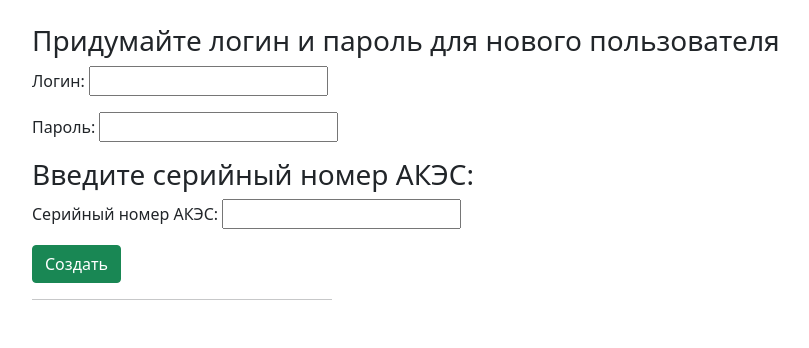
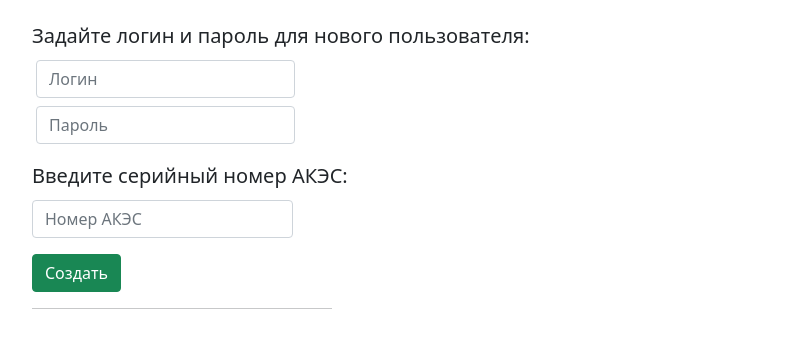
Before and after one commit to vchkz/drm, a Flask app: page /admin/new-user in a window 1280 px wide. Shown: the part 73-421 px from the top of the page, without its empty margins (50-859 px from the left). Run offline with Flask 2, Linux system fonts and the light colour scheme.

Commit message:
Мелочи

```diff
--- a/app.py
+++ b/app.py
@@ -120,7 +120,7 @@ def aesc(aesc_serial_number):
         k_week = datetime.datetime.strptime(week + '-7', '%G-W%V-%u').toordinal()
         start_week = datetime.datetime.strptime(week + '-1', '%G-W%V-%u')
         end_week = datetime.datetime.strptime(week + '-7', '%G-W%V-%u')
-        period = 'C ' + start_week.strftime("%d.%m.%Y") + ' по ' + end_week.strftime("%d.%m.%Y")
+        period = 'с ' + start_week.strftime("%d.%m.%Y") + ' по ' + end_week.strftime("%d.%m.%Y")
         data = ([i for i in dataBase.get_data(id_serial_number) if
                  n_week <= datetime.datetime.strptime(i[1].split()[0], "%d.%m.%Y").toordinal() <= k_week])
         print(data)
--- a/templates/create_user.html
+++ b/templates/create_user.html
@@ -12,12 +12,31 @@
             <li class="nav-item"><a href="/logout" class="nav-link">Выйти</a></li>
         </ul>
     </header>
-    <h3>Придумайте логин и пароль для нового пользователя</h3>
+    <h5>Задайте логин и пароль для нового пользователя:</h5>
     <form method="post" class="form-contact">
-        <p><label>Логин: </label> <input type="text" name="new_login" value=""/>
-        <p><label>Пароль: </label> <input type="text" name="psw" value=""/>
-        <h3>Введите серийный номер АКЭС:</h3>
-        <p><label>Серийный номер АКЭС: </label> <input type="text" name="serial_number" value=""/>
+        <div class="row p-1">
+
+            <div class="col-3">
+                <input class="form-control" placeholder="Логин" type="text" name="new_login" value=""/>
+            </div>
+        </div>
+        <div class="row  p-1">
+
+            <div class="col-3">
+                <input class="form-control" placeholder="Пароль" type="text" name="psw" value=""/>
+            </div>
+        </div>
+
+
+        <h5 class="pt-3 pb-1">Введите серийный номер АКЭС:</h5>
+        <div class="row">
+            <div class="col-3 pb-3">
+
+                <input type="text" name="serial_number" class="form-control" placeholder="Номер АКЭС" value=""/>
+
+            </div>
+        </div>
+
         <p><input class="btn btn-success" type="submit" value="Создать"/>
         <hr align=left width="300px">
     </form>
```
